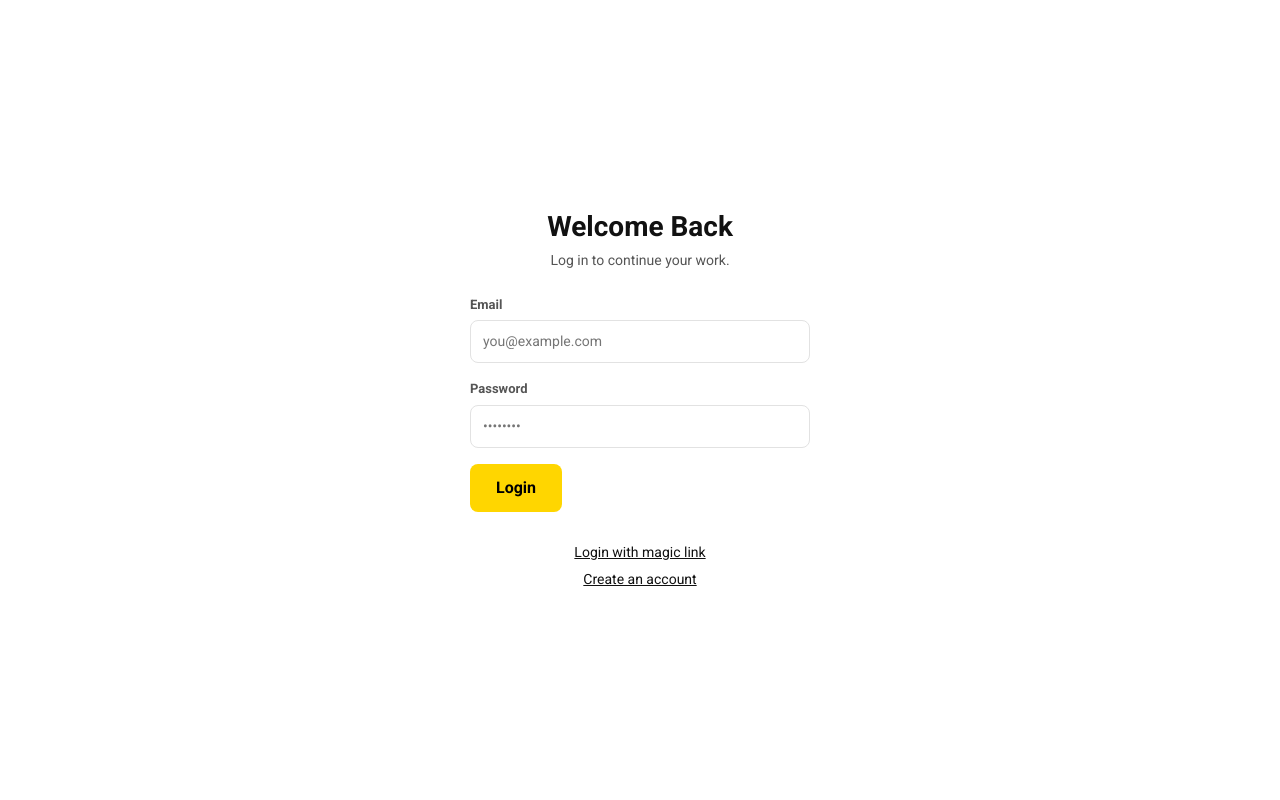
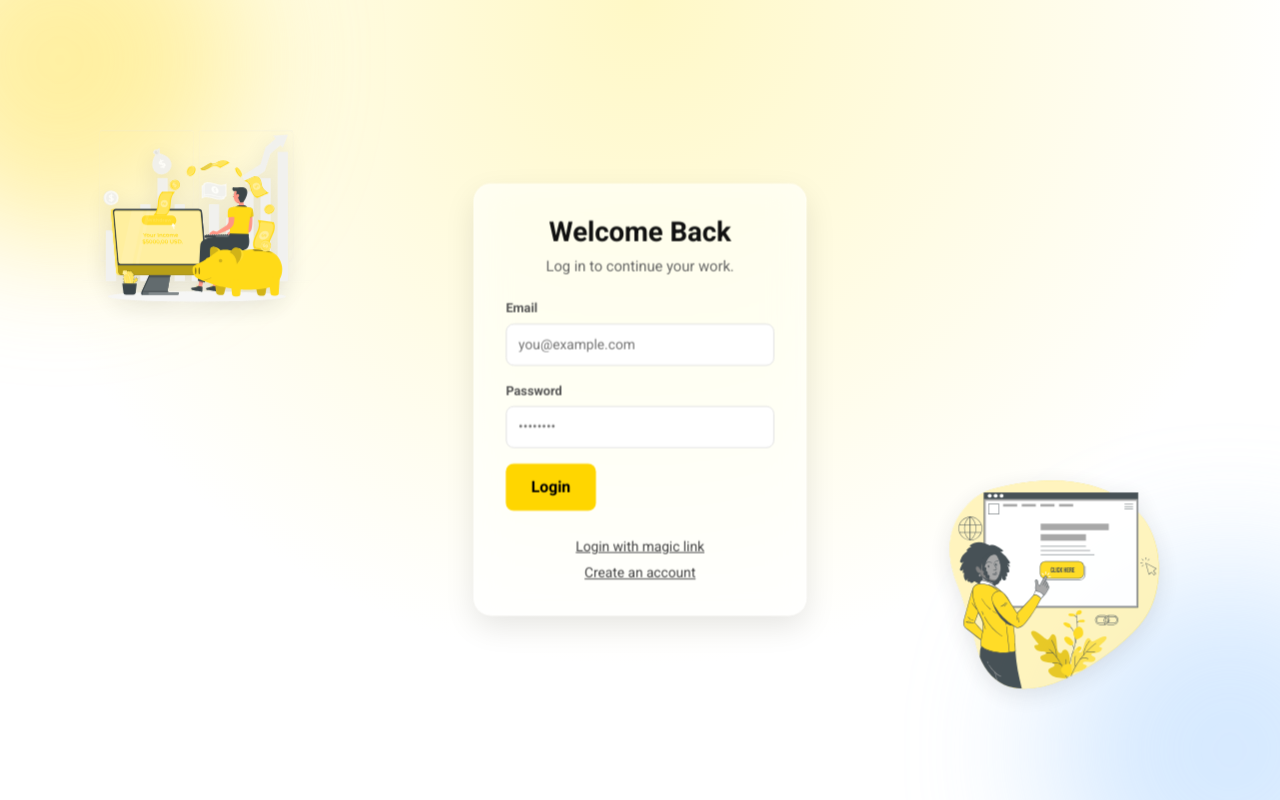
Before and after one commit to Shreesha99/workflo, a Next.js app: page /auth/login in a window 1280 px wide. Built offline with nearby package versions, Linux system fonts and the light colour scheme; no server answers.

Commit message:
styling loginand register

```diff
--- a/app/auth/auth.module.scss
+++ /dev/null
@@ -1,49 +0,0 @@
-.authPage {
-  display: flex;
-  justify-content: center;
-  align-items: center;
-  padding: 60px 20px;
-  min-height: 100vh;
-  background: var(--bg);
-}
-
-.title {
-  text-align: center;
-  font-size: 28px;
-  font-weight: 700;
-  margin-bottom: 6px;
-}
-
-.subtitle {
-  text-align: center;
-  color: var(--text-soft);
-  font-size: 14px;
-  margin-bottom: 24px;
-}
-
-.inputWrap {
-  margin: 16px 0;
-}
-
-.actionBtn {
-  width: 100%;
-  margin-top: 20px;
-}
-
-.links {
-  margin-top: 30px;
-  text-align: center;
-  display: flex;
-  flex-direction: column;
-  gap: 6px;
-
-  a {
-    color: var(--text);
-    font-size: 14px;
-    text-decoration: underline;
-
-    &:hover {
-      opacity: 0.8;
-    }
-  }
-}
--- /dev/null
+++ b/app/auth/login/login.module.scss
@@ -0,0 +1,151 @@
+/* ----- LOGIN PAGE WRAPPER ----- */
+.authPage {
+  display: flex;
+  justify-content: center;
+  align-items: center;
+  padding: 60px 20px;
+  min-height: 100vh;
+  background: radial-gradient(circle at 50% 0%, #fff8c6 0%, #ffffff 65%);
+  position: relative;
+  overflow: hidden;
+}
+
+/* Background Color Blobs (same as OTP) */
+.authPage::before,
+.authPage::after {
+  content: "";
+  position: absolute;
+  width: 360px;
+  height: 360px;
+  border-radius: 50%;
+  filter: blur(70px);
+  opacity: 0.55;
+}
+
+.authPage::before {
+  top: -120px;
+  left: -120px;
+  background: #ffe45c;
+}
+
+.authPage::after {
+  bottom: -130px;
+  right: -130px;
+  background: #b5d8ff;
+}
+
+/* Floating Decorative Illustrations */
+.float1,
+.float2 {
+  position: absolute;
+  pointer-events: none;
+  filter: drop-shadow(0 6px 12px rgba(0, 0, 0, 0.12));
+  z-index: 2;
+}
+
+.float1 {
+  top: 12%;
+  left: 6%;
+  width: 230px;
+  opacity: 0.9;
+}
+
+.float2 {
+  bottom: 12%;
+  right: 8%;
+  width: 230px;
+  opacity: 0.85;
+}
+
+/* ----- LOGIN CARD ----- */
+.card {
+  position: relative;
+  z-index: 5;
+
+  width: 100%;
+  max-width: 420px;
+  padding: 32px;
+
+  border-radius: 18px;
+  background: rgba(255, 255, 255, 0.7);
+  backdrop-filter: saturate(180%) blur(18px);
+  border: 1px solid rgba(255, 255, 255, 0.45);
+
+  box-shadow: 0 12px 32px rgba(0, 0, 0, 0.1);
+
+  animation: fadeInCard 0.45s ease-out;
+}
+
+@keyframes fadeInCard {
+  from {
+    opacity: 0;
+    transform: translateY(18px) scale(0.98);
+  }
+  to {
+    opacity: 1;
+    transform: translateY(0) scale(1);
+  }
+}
+
+/* ----- TEXT STYLES ----- */
+.title {
+  font-size: 28px;
+  font-weight: 700;
+  text-align: center;
+  margin-bottom: 6px;
+}
+
+.subtitle {
+  font-size: 15px;
+  text-align: center;
+  color: #666;
+  margin-bottom: 22px;
+}
+
+/* ----- INPUTS ----- */
+.inputWrap {
+  margin: 16px 0;
+}
+
+/* ----- LOGIN BUTTON ----- */
+.actionBtn {
+  width: 100%;
+  margin-top: 18px;
+}
+
+/* ----- LINKS UNDER LOGIN ----- */
+.links {
+  margin-top: 26px;
+  text-align: center;
+  display: flex;
+  flex-direction: column;
+  gap: 6px;
+
+  a {
+    color: #444;
+    text-decoration: underline;
+    font-size: 14px;
+
+    &:hover {
+      opacity: 0.75;
+    }
+  }
+}
+
+.login-float1 {
+  position: absolute;
+  top: 12%;
+  left: 6%;
+  opacity: 0.9;
+  pointer-events: none;
+  filter: drop-shadow(0 6px 12px rgba(0, 0, 0, 0.15));
+}
+
+.login-float2 {
+  position: absolute;
+  bottom: 12%;
+  right: 8%;
+  opacity: 0.85;
+  pointer-events: none;
+  filter: drop-shadow(0 6px 12px rgba(0, 0, 0, 0.15));
+}
--- a/app/auth/login/page.tsx
+++ b/app/auth/login/page.tsx
@@ -8,7 +8,8 @@ import ErrorMessage from "@/components/ui/ErrorMessage";
 import SuccessMessage from "@/components/ui/SuccessMessage";
 import { supabaseClient } from "@/lib/supabase/client";
 import gsap from "gsap";
-import styles from "../auth.module.scss";
+import Image from "next/image";
+import styles from "./login.module.scss";
 
 export default function LoginPage() {
   const supabase = supabaseClient();
@@ -25,6 +26,24 @@ export default function LoginPage() {
       { opacity: 0, y: 20 },
       { opacity: 1, y: 0, duration: 0.45, ease: "power2.out" }
     );
+
+    gsap.to(".login-float1", {
+      y: -12,
+      x: 10,
+      duration: 2.2,
+      repeat: -1,
+      yoyo: true,
+      ease: "power1.inOut",
+    });
+
+    gsap.to(".login-float2", {
+      y: 12,
+      x: -10,
+      duration: 2,
+      repeat: -1,
+      yoyo: true,
+      ease: "power1.inOut",
+    });
   }, []);
 
   async function handleLogin() {
@@ -58,8 +77,25 @@ export default function LoginPage() {
 
   return (
     <div className={styles.authPage}>
+      {/* FLOATING ANIMATED VECTOR IMAGES (THE ONES YOU WANTED) */}
+      <Image
+        src="/illustrations/income.svg"
+        width={260}
+        height={260}
+        alt=""
+        className={`login-float1 ${styles.float1}`}
+      />
+
+      <Image
+        src="/illustrations/money.svg"
+        width={260}
+        height={260}
+        alt=""
+        className={`login-float2 ${styles.float2}`}
+      />
+
       <Card>
-        <div className="auth-card">
+        <div className={`auth-card ${styles.card}`}>
           <h2 className={styles.title}>Welcome Back</h2>
           <p className={styles.subtitle}>Log in to continue your work.</p>
 
--- /dev/null
+++ b/app/auth/register/register.module.scss
@@ -0,0 +1,109 @@
+.pageWrapper {
+  min-height: 100vh;
+  display: flex;
+  align-items: center;
+  justify-content: center;
+  padding: 40px 20px;
+  background: radial-gradient(circle at 50% 0%, #fff8c6 0%, #ffffff 65%);
+  position: relative;
+  overflow: hidden;
+}
+
+/* Soft background blobs */
+.pageWrapper::before,
+.pageWrapper::after {
+  content: "";
+  position: absolute;
+  width: 380px;
+  height: 380px;
+  border-radius: 50%;
+  filter: blur(70px);
+  opacity: 0.55;
+}
+
+.pageWrapper::before {
+  top: -120px;
+  left: -120px;
+  background: #ffe45c;
+}
+
+.pageWrapper::after {
+  bottom: -130px;
+  right: -130px;
+  background: #b5d8ff;
+}
+
+/* Floating illustrations */
+.float1,
+.float2 {
+  position: absolute;
+  pointer-events: none;
+  filter: drop-shadow(0 6px 12px rgba(0, 0, 0, 0.15));
+  z-index: 2;
+}
+
+.float1 {
+  top: 12%;
+  left: 6%;
+  opacity: 0.9;
+}
+
+.float2 {
+  bottom: 12%;
+  right: 8%;
+  opacity: 0.85;
+}
+
+/* Card */
+.card {
+  position: relative;
+  z-index: 5;
+  padding: 32px;
+  border-radius: 18px;
+  background: rgba(255, 255, 255, 0.7);
+  backdrop-filter: saturate(180%) blur(20px);
+  border: 1px solid rgba(255, 255, 255, 0.5);
+  box-shadow: 0 12px 32px rgba(0, 0, 0, 0.1);
+}
+
+/* Typography */
+.title {
+  font-size: 28px;
+  font-weight: 700;
+  text-align: center;
+  margin-bottom: 6px;
+}
+
+.subtitle {
+  font-size: 15px;
+  color: #666;
+  text-align: center;
+  margin-bottom: 20px;
+}
+
+/* Inputs */
+.inputWrap {
+  margin-bottom: 16px;
+}
+
+/* Button */
+.fullWidthBtn {
+  width: 100% !important;
+  margin-top: 12px;
+}
+
+/* Footer link */
+.authLink {
+  text-align: center;
+  margin-top: 18px;
+
+  a {
+    color: #444;
+    text-decoration: underline;
+    font-size: 14px;
+
+    &:hover {
+      opacity: 0.75;
+    }
+  }
+}
```
Also changed, not shown: app/auth/register/page.tsx (+54 -22 lines).
